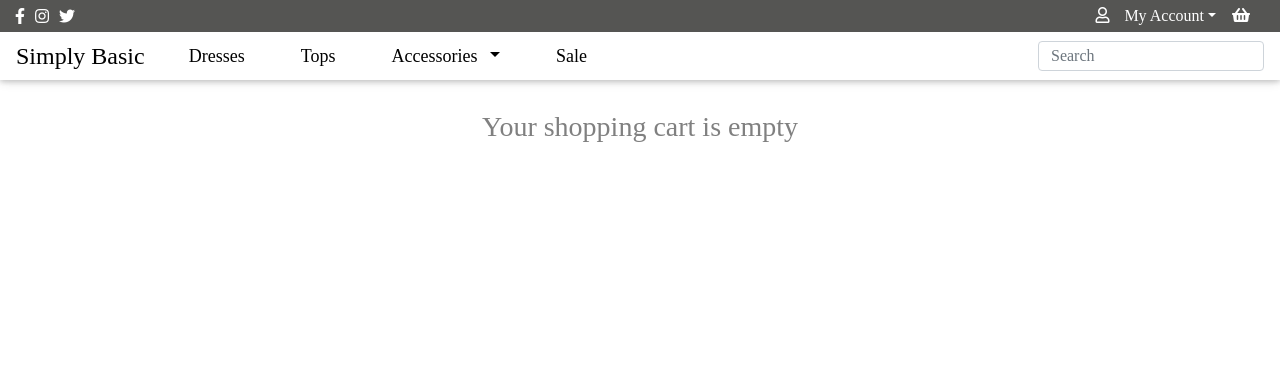
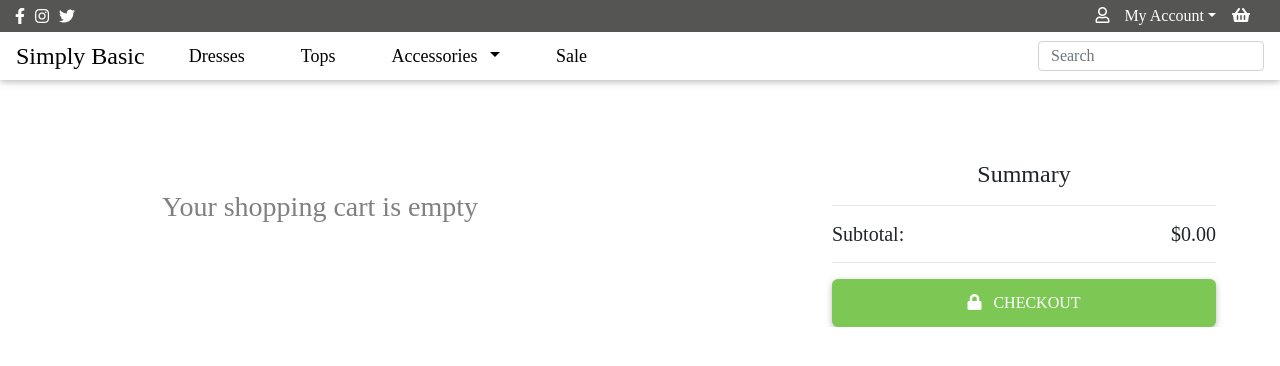
Before and after one commit to alyssariah/clothing-store-frontend, a React (Create React App) app: page /cart in a window 1280 px wide. Shown: the top 366 px of the page. Built offline with nearby package versions, Linux system fonts and the light colour scheme; no server answers; a web font is replaced by a local one.

Commit message:
fix login problem

```diff
--- a/src/App.js
+++ b/src/App.js
@@ -41,9 +41,11 @@ function App() {
     const makeAPICall=async()=>{
       const res = await getProducts()
       setProducts(res.data)
-      let res2 = await getCartItems(user.token)
-      let results = res2.data.filter((item, index)=> item.ordered === false)
-      setCart(results)
+      if(user){
+        let res2 = await getCartItems(user.token)
+        let results = res2.data.filter((item, index)=> item.ordered === false)
+        setCart(results)
+      }
     }
     makeAPICall()
   },[])
--- a/src/components/ShoppingCart.js
+++ b/src/components/ShoppingCart.js
@@ -64,18 +64,13 @@ function ShoppingCart(props) {
     let results = res2.data.filter((item, index)=> item.ordered === false)
     props.setCart(results)
   }
-  if(rows.length === 0){
-    return(
-      <h3 style={{marginTop: '30px', color:'grey'}}>Your shopping cart is empty</h3>
-    )
-  }
   return (
   <div className="cart">
     <div className="left">
-          <MDBTable className="product-table">
+          {rows.length>0 ? <MDBTable className="product-table">
             <MDBTableHead className="font-weight-bold" color="mdb-color lighten-5" columns={columns} />
             <MDBTableBody rows={rows} />
-          </MDBTable>
+          </MDBTable>: <h3 style={{marginTop: '30px', color:'grey', textAlign: 'center'}}>Your shopping cart is empty</h3>}
     </div>
     <div className="right">
           <h4>Summary</h4>
```
